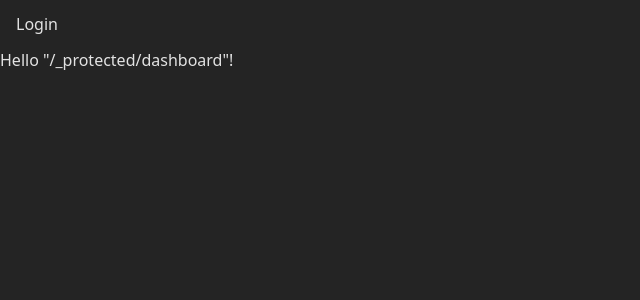
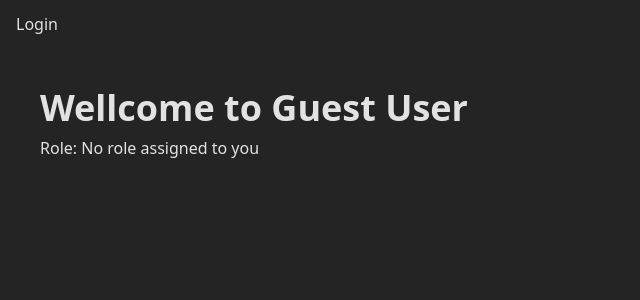
Before and after one commit to AnamulHaqueN/REACT-TANSTACK-RBAC-PROJECT, a React (Vite) app: page /dashboard in a window 1280 px wide. Shown: the top 300 px of the page, without its empty margins (0-640 px from the left). Built offline with nearby package versions, Linux system fonts and the light colour scheme.

Commit message:
Dashboard Route for guest user and login user is implemented

```diff
--- a/src/routes/_protected/dashboard.tsx
+++ b/src/routes/_protected/dashboard.tsx
@@ -8,5 +8,23 @@ export const Route = createFileRoute('/_protected/dashboard')({
 function RouteComponent() {
   const {user} = useAuth();
   console.log(user);
-  return <div>Hello "/_protected/dashboard"!</div>
+  return (
+    <div className="p-10">
+      {user?
+      (<>
+      <h2 className='text-4xl font-bold mb-2'>Wellcome to {user?.username}</h2>
+      <p className="text-white-800">
+        Role: Your role is {user?.role}
+      </p>
+      </>):
+      (<>
+      <h2 className='text-4xl font-bold mb-2'>Wellcome to Guest User</h2>
+      <p className="text-white-800">
+        Role: No role assigned to you
+      </p>
+      </>)
+      }
+
+    </div>
+  )
 }
```
